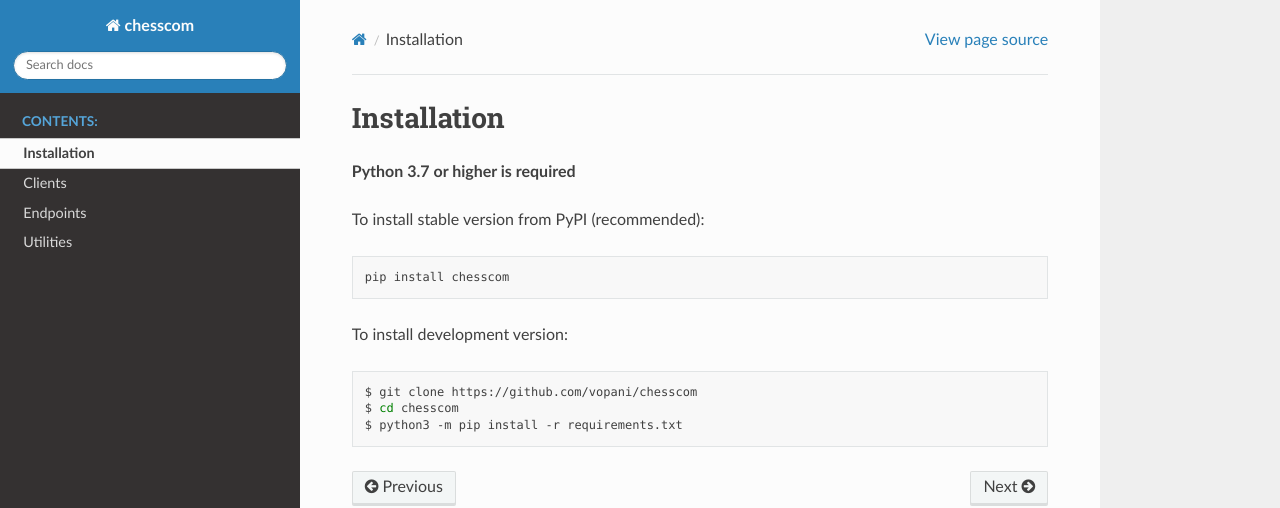
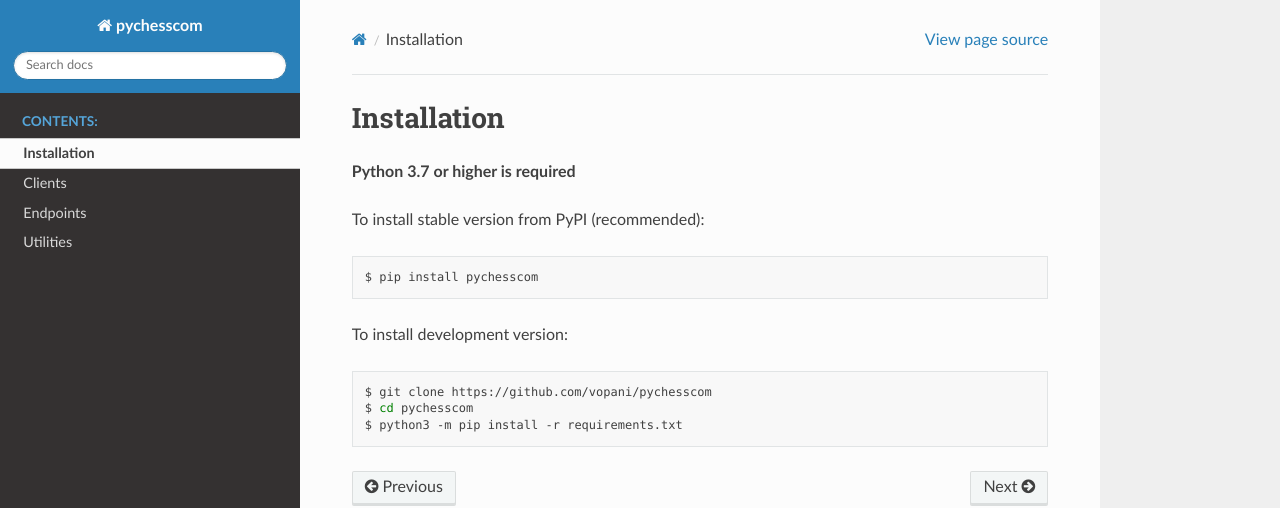
Before and after one commit to vopani/pychesscom, a Sphinx documentation site: the page built from docs/source/install.rst, in a window 1280 px wide. Shown: the top 508 px of the page. Built offline with Sphinx 7.4.7 and the Read the Docs theme 2.0.0, drawn with Linux system fonts in a browser that asks for light colours.

Commit message:
added documentation

```diff
--- a/docs/source/conf.py
+++ b/docs/source/conf.py
@@ -16,7 +16,7 @@
 
 # -- Project information -----------------------------------------------------
 
-project = 'chesscom'
+project = 'pychesscom'
 copyright = '2021, Rohan Rao'
 author = 'Rohan Rao'
 
--- a/docs/source/install.rst
+++ b/docs/source/install.rst
@@ -4,14 +4,14 @@
 
 To install stable version from PyPI (recommended):
 
-.. code-block:: python
+.. code-block:: bash
 
-    pip install chesscom
+    $ pip install pychesscom
 
 To install development version:
 
 .. code-block:: bash
 
-    $ git clone https://github.com/vopani/chesscom
-    $ cd chesscom
+    $ git clone https://github.com/vopani/pychesscom
+    $ cd pychesscom
     $ python3 -m pip install -r requirements.txt
--- a/docs/source/utils.rst
+++ b/docs/source/utils.rst
@@ -4,7 +4,7 @@
 Response
 --------
 
-.. autoclass:: chesscom.utils.response.Response
+.. autoclass:: pychesscom.utils.response.Response
    :members:
    :undoc-members:
    :show-inheritance:
@@ -12,7 +12,7 @@
 Route
 --------
 
-.. autoclass:: chesscom.utils.route.Route
+.. autoclass:: pychesscom.utils.route.Route
    :members:
    :undoc-members:
    :show-inheritance:
```
Also changed, not shown: docs/source/clients.rst (+2 -9 lines), docs/source/endpoints.rst (+8 -8 lines).
